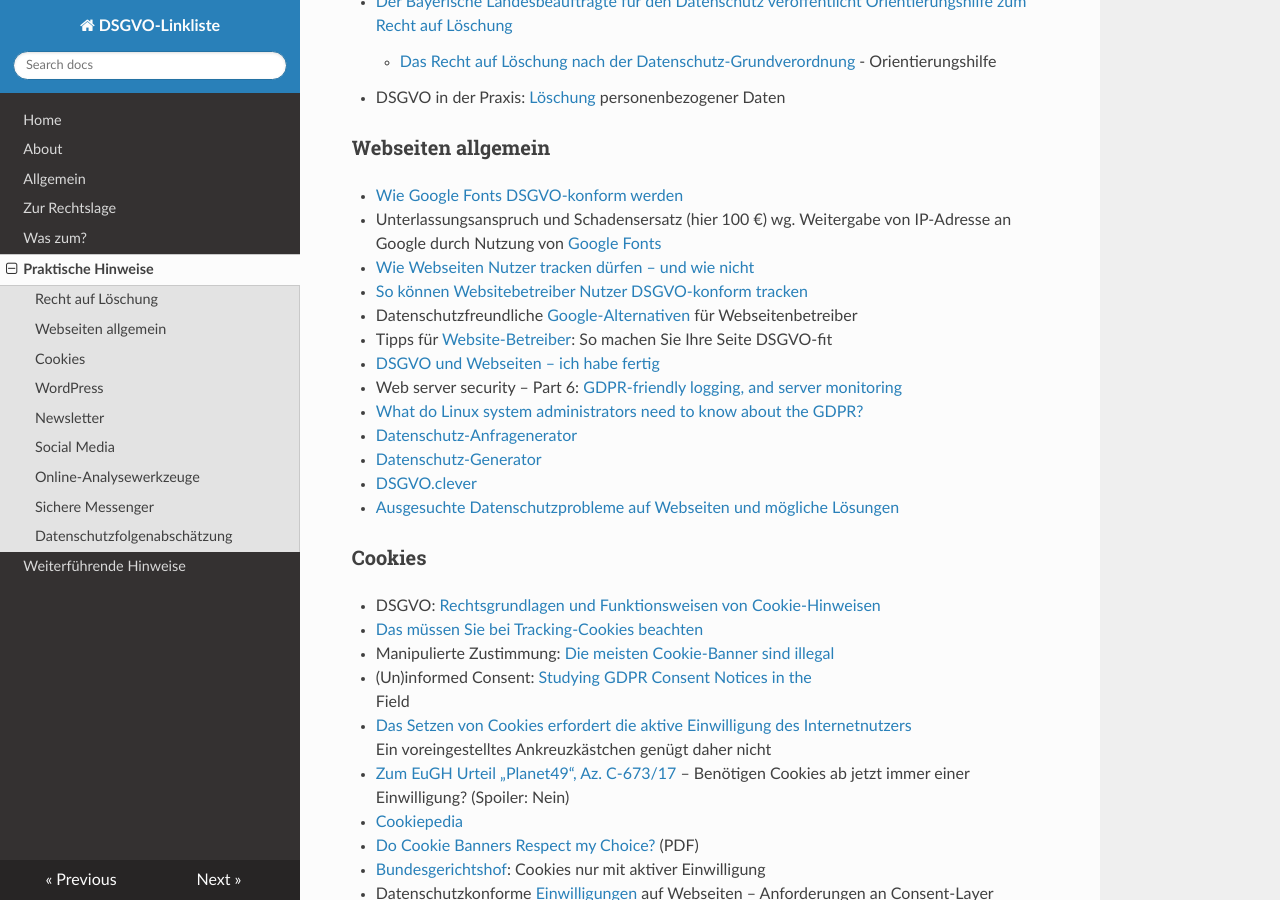
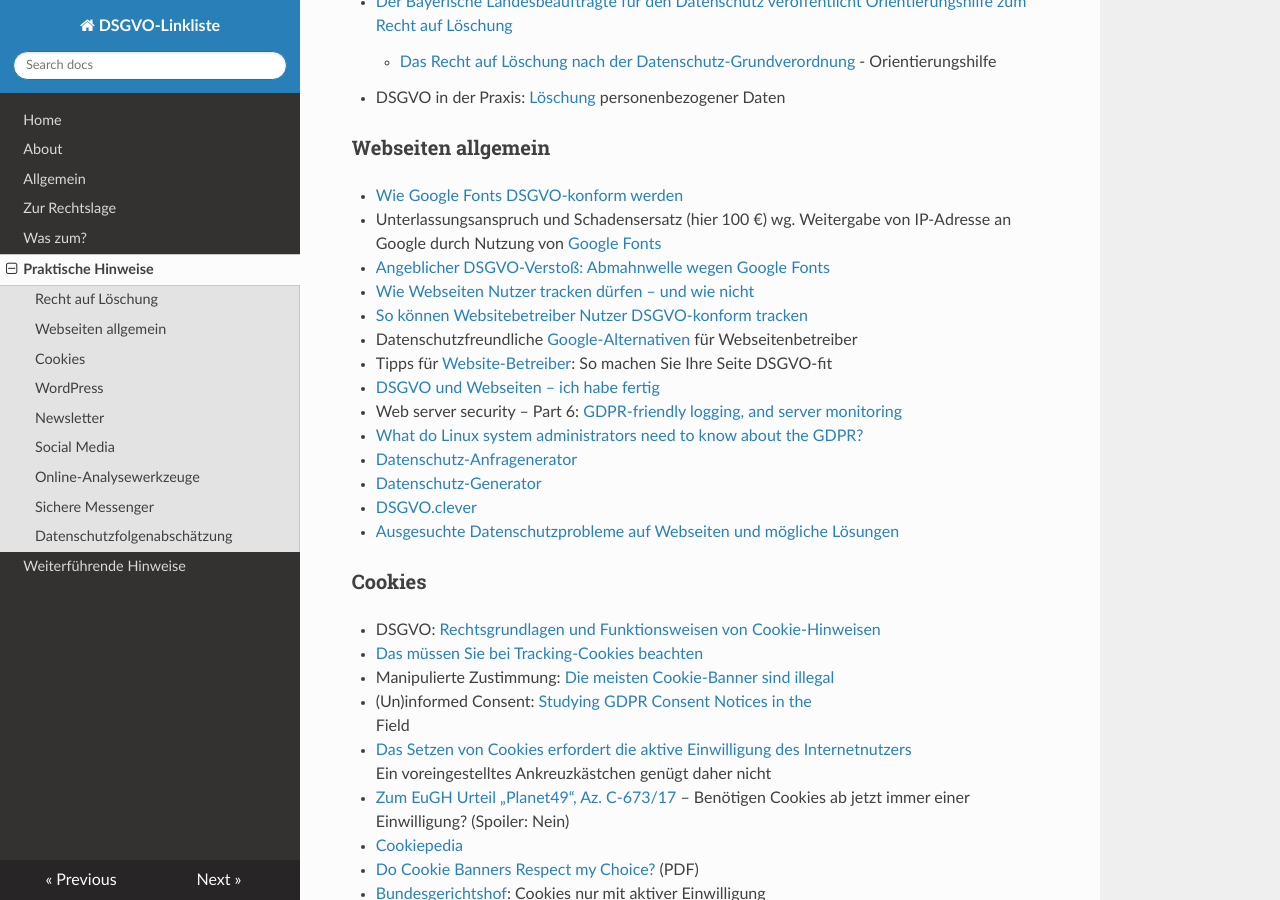
Before and after one commit to jrselzer/DSGVO-Linkliste, an MkDocs documentation site: the page built from docs/Praktische_Hinweise.md, in a window 1280 px wide and 900 px high, scrolled down 1295 px. Built offline with MkDocs 1.6.1, drawn with Linux system fonts in a browser that asks for light colours; nearby versions of some CDN libraries.

Commit message:
Update Praktische_Hinweise.md

```diff
--- a/docs/Praktische_Hinweise.md
+++ b/docs/Praktische_Hinweise.md
@@ -47,6 +47,7 @@ Praktische Hinweise
 ### Webseiten allgemein
 * [Wie Google Fonts DSGVO-konform werden](https://www.datenschutzbeauftragter-info.de/wie-google-fonts-dsgvo-konform-werden/)
 * Unterlassungsanspruch und Schadensersatz (hier 100 €) wg. Weitergabe von IP-Adresse an Google durch Nutzung von [Google Fonts](https://rewis.io/urteile/urteil/lhm-20-01-2022-3-o-1749320/)
+* [Angeblicher DSGVO-Verstoß: Abmahnwelle wegen Google Fonts](https://www.heise.de/news/DSGVO-Abmahnwelle-wegen-Google-Fonts-7206364.html)
 * [Wie Webseiten Nutzer tracken dürfen – und wie nicht](https://www.golem.de/news/orientierungshilfe-wie-webseiten-nutzer-tracken-duerfen-und-wie-nicht-1904-140588.html)
 * [So können Websitebetreiber Nutzer DSGVO-konform tracken](https://www.golem.de/news/datenschutz-faq-nutzer-dsgvo-konform-tracken-1904-140951.html)
 * Datenschutzfreundliche [Google-Alternativen](https://www.kuketz-blog.de/empfehlungsecke/#google-alternativen) für Webseitenbetreiber
```
